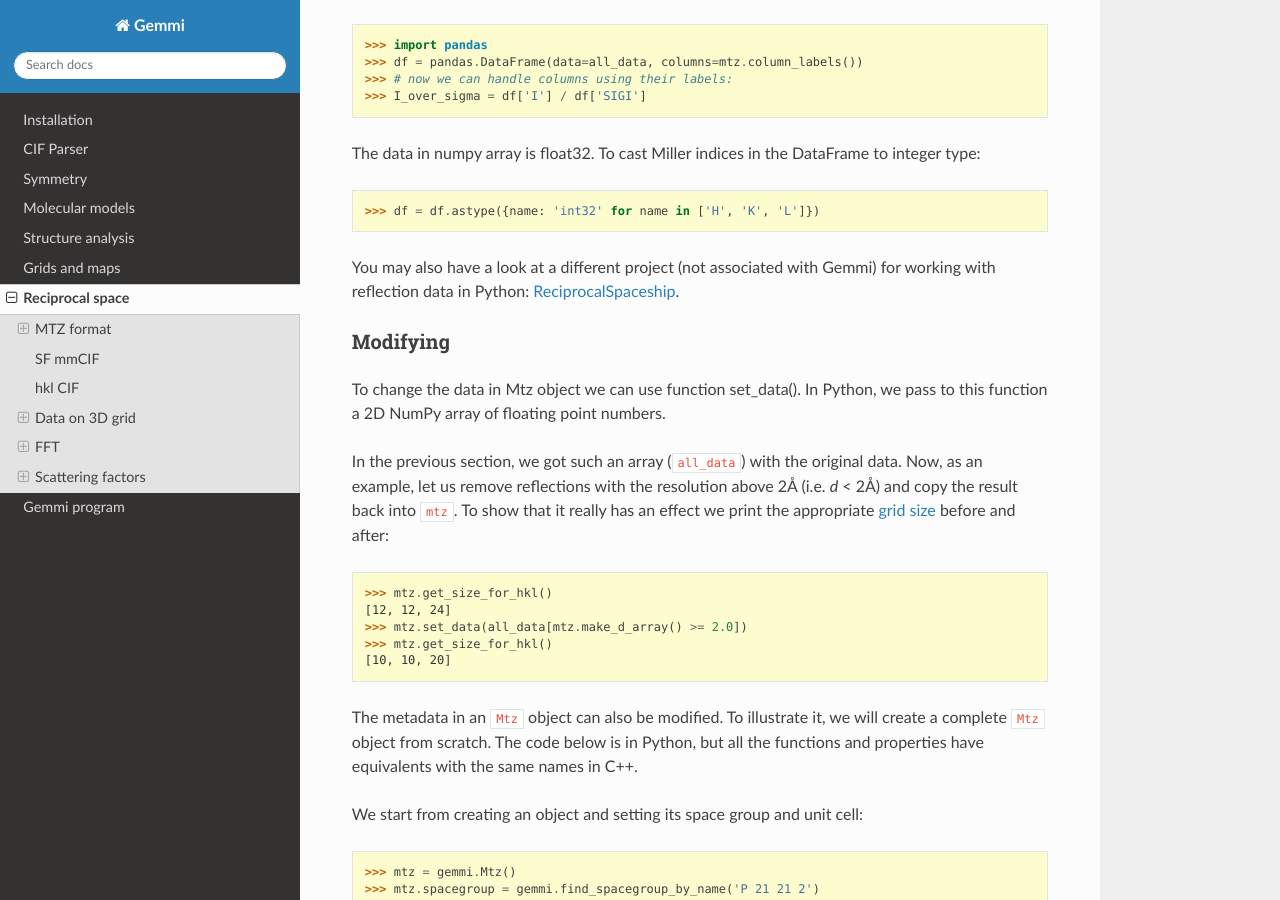
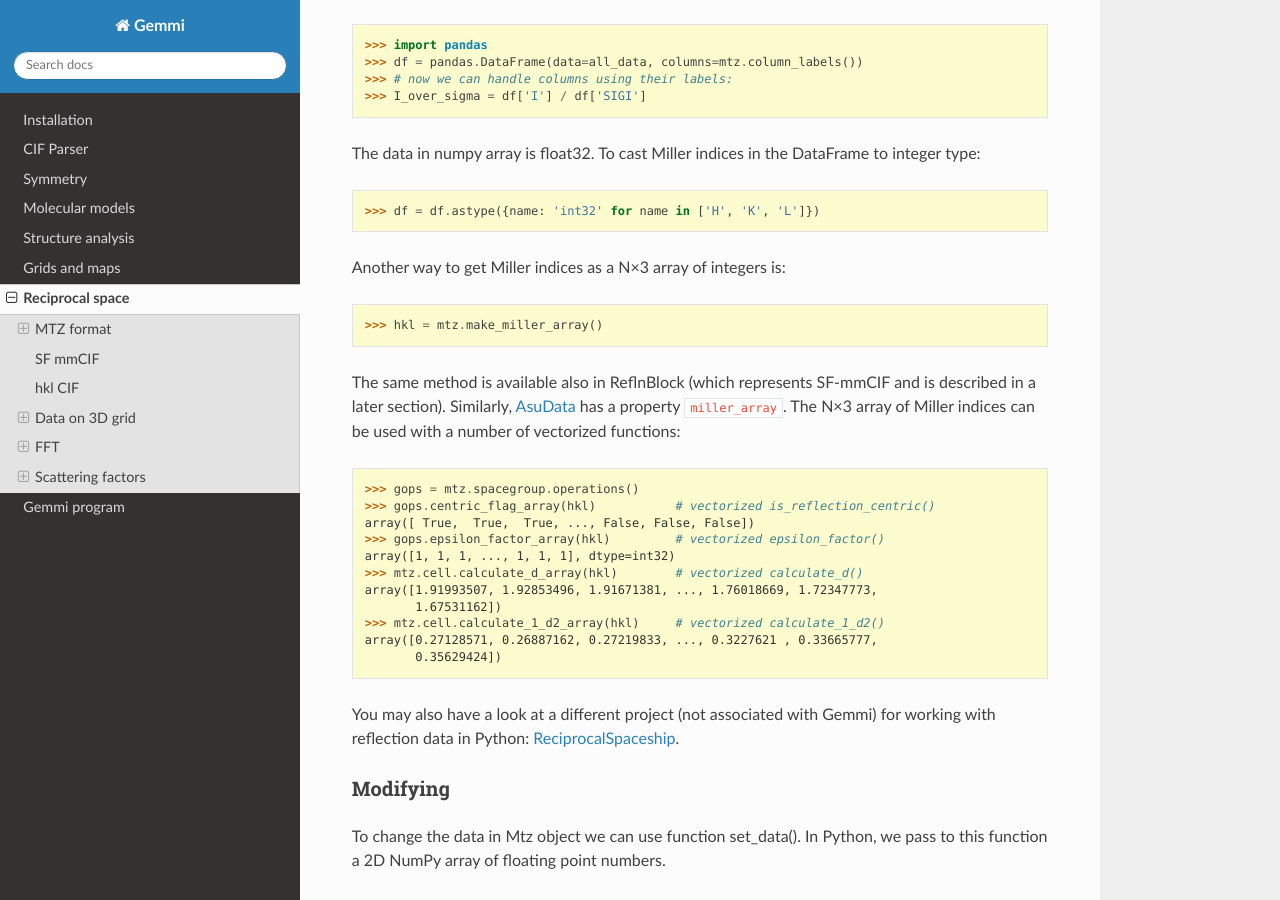
Before and after one commit to project-gemmi/gemmi, a Sphinx documentation site: the page built from docs/hkl.rst, in a window 1280 px wide and 900 px high, scrolled down 6496 px. Built offline with Sphinx 7.4.7 and the Read the Docs theme 2.0.0, drawn with Linux system fonts in a browser that asks for light colours.

Commit message:
python: add a few vectorized functions

```diff
--- a/docs/hkl.rst
+++ b/docs/hkl.rst
@@ -290,6 +290,12 @@ to a file.
 Data in NumPy and pandas
 ------------------------
 
+.. doctest::
+  :skipif: numpy is None
+  :hide:
+
+  >>> numpy.set_printoptions(threshold=5)
+
 In Python Column has a read-only ``array`` property that provides
 a view of the data compatible with NumPy. It does not copy the data,
 so the data is not contiguous (because it's stored row-wise in MTZ):
@@ -342,6 +348,31 @@ to integer type:
   :skipif: pandas is None
 
   >>> df = df.astype({name: 'int32' for name in ['H', 'K', 'L']})
+
+Another way to get Miller indices as a N×3 array of integers is:
+
+.. doctest::
+
+  >>> hkl = mtz.make_miller_array()
+
+The same method is available also in ReflnBlock (which represents SF-mmCIF
+and is described in a later section). Similarly, :ref:`AsuData <asu_data>`
+has a property ``miller_array``. The N×3 array of Miller indices can be
+used with a number of vectorized functions:
+
+.. doctest::
+
+  >>> gops = mtz.spacegroup.operations()
+  >>> gops.centric_flag_array(hkl)           # vectorized is_reflection_centric()
+  array([ True,  True,  True, ..., False, False, False])
+  >>> gops.epsilon_factor_array(hkl)         # vectorized epsilon_factor()
+  array([1, 1, 1, ..., 1, 1, 1], dtype=int32)
+  >>> mtz.cell.calculate_d_array(hkl)        # vectorized calculate_d()
+  array([1.91993507, 1.92853496, 1.91671381, ..., 1.76018669, 1.72347773,
+         1.67531162])
+  >>> mtz.cell.calculate_1_d2_array(hkl)     # vectorized calculate_1_d2()
+  array([0.27128571, 0.26887162, 0.27219833, ..., 0.3227621 , 0.33665777,
+         0.35629424])
 
 You may also have a look at a different project (not associated with Gemmi)
 for working with reflection data in Python:
--- a/docs/utils.rst
+++ b/docs/utils.rst
@@ -779,7 +779,7 @@ function with three parameters improved CC by 0.012 comparing with linear
 function (that has two parameters). Here, to keep it simple, we only do
 linear scaling.
 
-As noted by Halle, Pearson CC as well as mean-square deviation
+As noted by Halle, Pearson's CC as well as the mean-square deviation
 can be dominated by a few outliers. Therefore Halle used relative mean
 absolute deviation (RMAD): sum of absolute differences divided
 by the average absolute deviation in the experimantal values.
@@ -812,7 +812,7 @@ To be wrapped up and published. But in the meantime here are some thoughts:
 * Averaging predicted B-factors of nearby atoms helps; we use Gaussian
   smoothing (blurring) with σ around 2A.
 
-* Pearson CC around 0.8 may seem high, but it corresponds to R2=0.64,
+* Pearson's CC around 0.8 may seem high, but it corresponds to R2=0.64,
   i.e. it we explain only 64% of the B-factor variance.
   Even less of the absolute deviation -- below 50%.
 
```
Also changed, not shown: other parts of docs/hkl.rst (+2 -6 lines), other parts of docs/utils.rst (+1 -1 lines), 5 other files.
